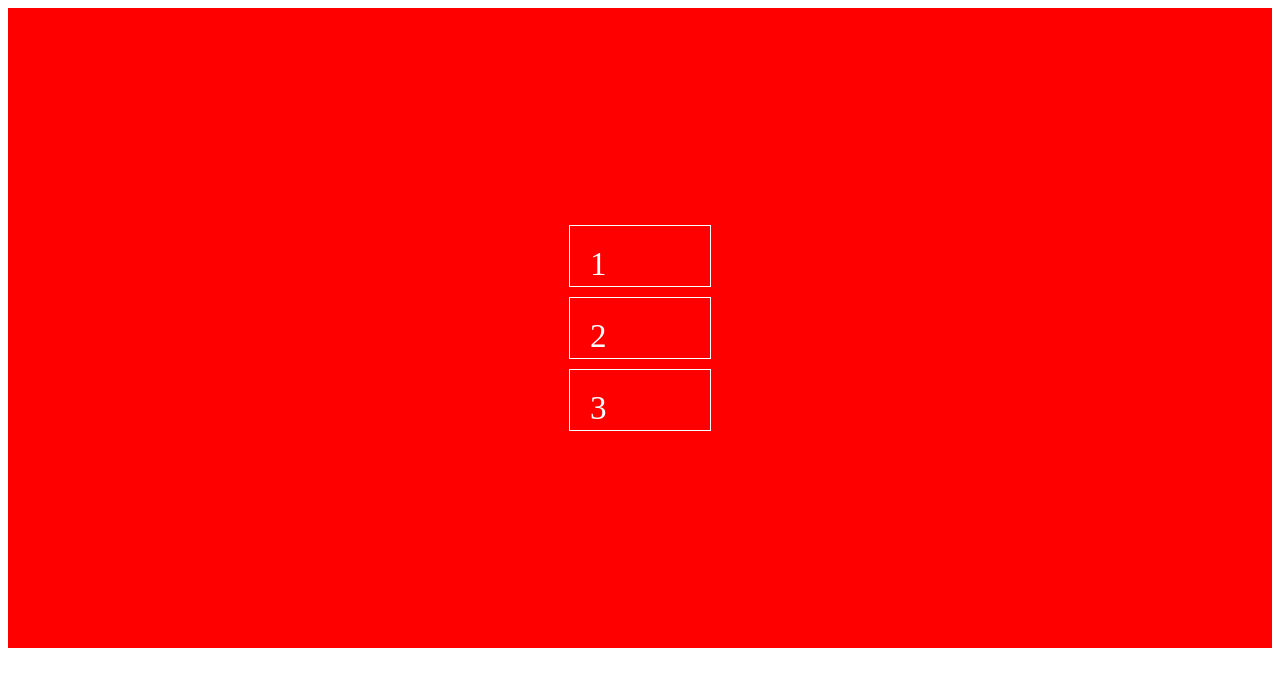
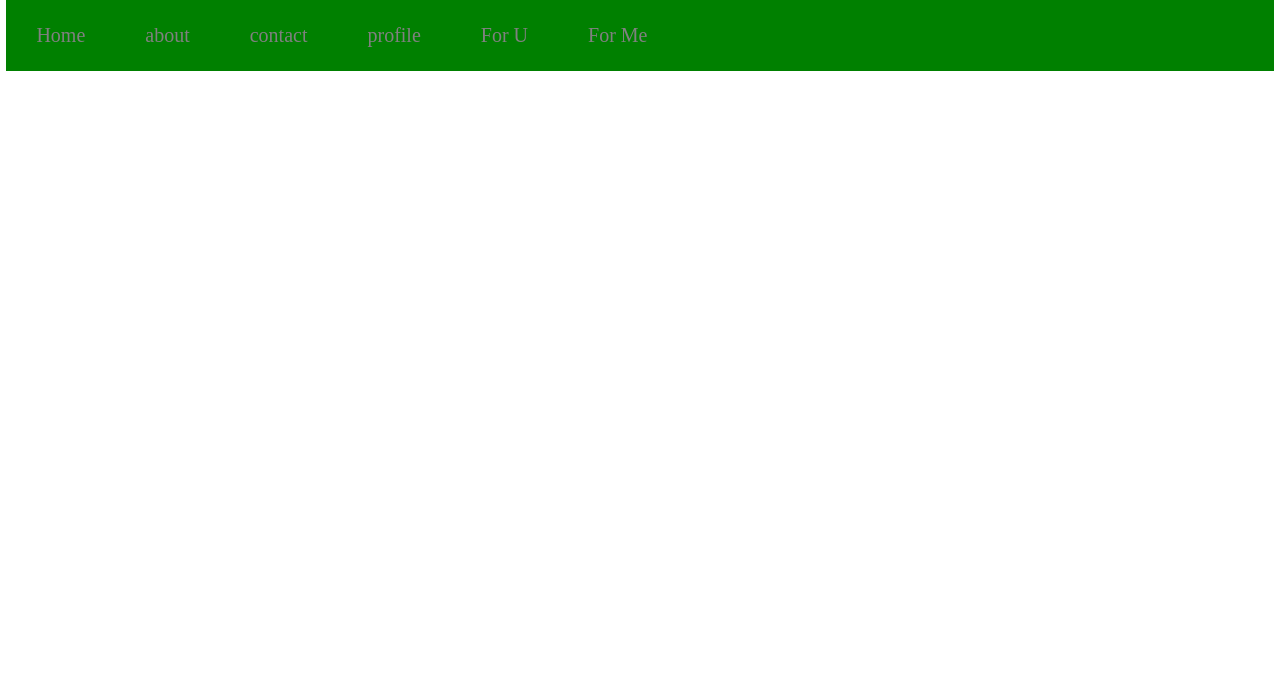
Before and after one commit to mh16169/practise, a plain HTML site: page New folder/jhe.html in a window 1280 px wide. Drawn offline with Linux system fonts and the light colour scheme.

Commit message:
added navbar file

```diff
--- a/New folder/jhe.css
+++ b/New folder/jhe.css
@@ -51,13 +51,6 @@ display: block;
 transition: 3s linear;
 }
  */
-
-
-
-
-
-
-
 /* .icons{
   overflow: hidden;
 }
@@ -161,14 +154,6 @@ border-radius: 20px 20px 0 0;
   margin: 0;
   text-align: center;
 }  */
-
-
-
-
-
-
-
-
 /* .h{
   text-align: center;
 width: 200px;
@@ -225,12 +210,6 @@ transition: 2s linear ;
   left: 0;
 }
 } */
-
-
-
-
-
-
 /* img{
   width: 33%;
   height: auto;
@@ -256,15 +235,6 @@ filter: invert(100%);}
 .a{
   filter: brightness(50%);
 } */
-
-
-
-
-
-
-
-
-
 /* .grid-con{
   display: grid;
   grid-template-columns: auto auto auto auto;
@@ -306,17 +276,7 @@ p{
   color: black;
   text-align: justify;
 } */
-
-
-
-
-
-
-
-
-
-
-.flixs-con{
+/* .flixs-con{
 background: red;
 display: flex;
 justify-content: center;
@@ -333,4 +293,97 @@ height: 600px;
   margin: 5px;
   color: white;
   font-size: 33px;
+} */
+* {
+  margin: 0;
+  padding: 0;
+  box-sizing: border-box;
 }
+
+/* .demo{
+  width: 400px;
+  height: 300px;
+  background: green;
+  margin: auto;
+  transform: translateY(100px);
+  top: 50px;
+  outline: 50px solid green;
+
+  outline-offset: 30px;
+}
+.demo h3{
+    text-align: center;
+
+} */
+/* .position{
+  width: 80%;
+  height: 200px;
+  background: green;
+  position: relative;
+  left: 10%;
+  top: 50px;
+}
+.position::after, .position::before{
+  content: "";
+  width: 100px;
+  height: 100px;
+  position: absolute;
+  transform: rotate(45deg);
+  background: red;
+  display: block;
+    cursor: pointer;
+  z-index: -1;
+
+}
+.position::after{
+
+  left: -48px;
+  top: 50px;
+}
+.position::before{
+  right: -48px;
+  top: 50px;
+}
+h2{
+  font-size: 80px;
+  font-weight: bold;
+  color:  linear-gradient(red,green);
+  width: 500px;
+  margin: auto;
+background-origin:
+} */
+.nav {
+  overflow: hidden;
+  background: green;
+width: 99%;
+margin:  auto;
+
+}
+
+.nav ul {
+  margin: 0;
+  padding: 0;
+  list-style: none;
+}
+
+.nav ul li {
+margin: auto;
+  float: left;
+}
+
+.nav ul li:hover {
+  background: yellow;
+}
+
+.nav ul li a {
+  text-decoration: none;
+  display: block;
+  padding: 4px 10px;
+  margin: 20px;
+  font-size: 20px;
+  color: gray;
+}
+
+.nav ul li:hover a {
+  color: red;
+}
--- a/New folder/jhe.html
+++ b/New folder/jhe.html
@@ -153,15 +153,37 @@
 
 
 
-<div class="flixs-con">
+<!-- <div class="flixs-con">
   <div class="flix">1</div>
   <div class="flix">2</div>
   <div class="flix">3</div>
+</div> -->
 
 
-</div>
+<!-- <div class="demo">
+  <h3>mahadi hasan</h3>
+</div> -->
 
 
 
+<!-- <div class="position"></div>
+<br>
+<br>
+<br>
+<br>
+<br>
+<h2>mahadi hasan</h2> -->
+
+<div class="nav">
+  <ul>
+    <li><a href="#">Home</a></li>
+    <li><a href="#">about</a></li>
+    <li><a href="#">contact</a></li>
+    <li><a href="#">profile</a></li>
+    <li><a href="#">For U</a></li>
+    <li><a href="#">For Me</a></li>
+  </ul>
+</div>
+
 </body>
 </html>
--- /dev/null
+++ b/navbar/navbar.css
@@ -0,0 +1,68 @@
+body {
+  margin: 0;
+  padding: 0;
+}
+
+ul {
+  margin: 0;
+  padding: 0;
+  background: gray;
+  overflow: hidden;
+}
+
+ul li {
+  float: left;
+  list-style: none;
+}
+
+ul li a {
+  font-size: 1.5rem;
+  color: #ffffff;
+  text-decoration: none;
+  padding: 20px 30px;
+  display: inline-block;
+}
+
+ul li a:hover {
+  background: red;
+  color: #ffffff;
+}
+
+.container a {
+  display: block;
+}
+
+.container {
+  display: none;
+  width: 300px;
+  background: green;
+  position: absolute;
+  text-align: center;
+  border-radius: 1px 1px 20px 20px;
+}
+
+.a:hover {
+  border-radius: 1px 1px 20px 20px;
+}
+
+.blog1:hover .container {
+  display: block;
+}
+
+.forone {}
+
+.for a {
+  display: block;
+}
+
+.for {
+  display: none;
+  background: green;
+  width: 300px;
+  position: absolute;
+  border-radius: 1px 1px 20px 20px;
+}
+
+.forone:hover .for {
+  display: block;
+}
```
Also changed, not shown: navbar/navbar.html (added, +42 -0 lines), New folder/img/bs.jpg (added).
